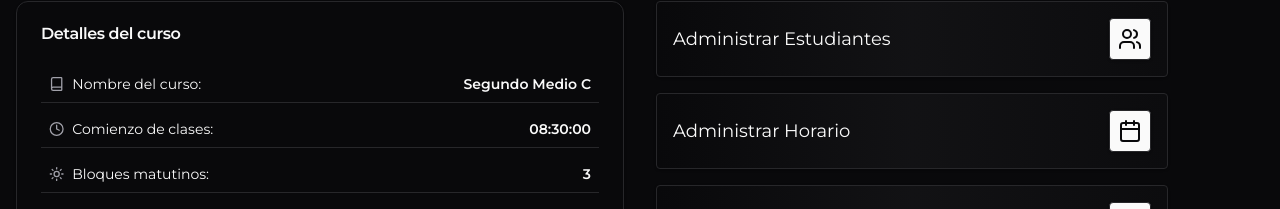
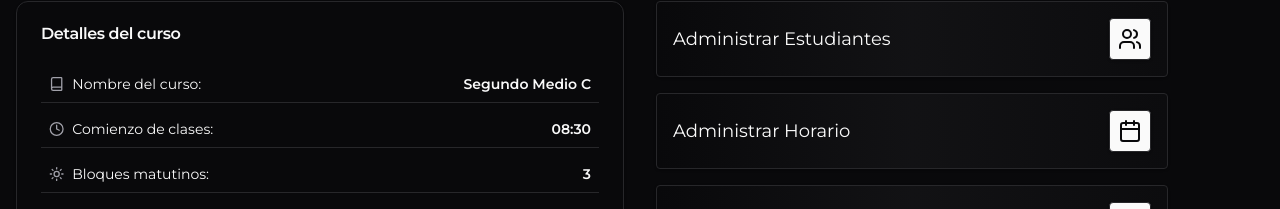
Before and after one commit to No-Country-simulation/s20-11-webapp, a React (Vite) app in the folder Frontend/eduPlanner/: page /courses/1 in a window 1280 px wide. Shown: the part 181-390 px from the top of the page. Built offline with nearby package versions, Linux system fonts and the light colour scheme; a web font is replaced by a local one.

Commit message:
Refactor course details and schedule components to utilize new formatTime utility function from separate file

```diff
--- a/Frontend/eduPlanner/src/features/courses/routes/course-details.jsx
+++ b/Frontend/eduPlanner/src/features/courses/routes/course-details.jsx
@@ -23,6 +23,7 @@ import {
 } from "lucide-react";
 import { Link, useLoaderData } from "react-router-dom";
 import { courseService } from "../services/course.service.js";
+import { formatTime } from "../utils/time.js";
 import { formatClassDays } from "../utils/weekdays.js";
 export async function courseDetailsLoader({ params }) {
   const courseId = params.courseId;
@@ -59,7 +60,6 @@ export default function CourseDetails() {
   return (
     <div>
       <TitleBar title={courseDetails.name} />
-
       <Spacer size="3xs" />
       <div className="grid grid-cols-1 lg:grid-cols-4 gap-8">
         <CourseDetailsCard courseDetails={courseDetails} />
@@ -108,7 +108,7 @@ function CourseDetailsCard({ courseDetails }) {
         />
         <DetailsCard
           label="Comienzo de clases"
-          value={courseDetails.classStartTime}
+          value={formatTime(courseDetails.classStartTime)}
           Icon={Clock}
         />
         <DetailsCard
--- a/Frontend/eduPlanner/src/features/courses/routes/course-schedule.jsx
+++ b/Frontend/eduPlanner/src/features/courses/routes/course-schedule.jsx
@@ -9,6 +9,7 @@ import { Pizza } from "lucide-react";
 import { useLoaderData } from "react-router-dom";
 import { TitleBar } from "../../../Components/title-bar.jsx";
 import { courseService } from "../services/course.service.js";
+import { formatTime } from "../utils/time.js";
 import { WEEKDAY_TRANSLATIONS } from "../utils/weekdays.js";
 export async function courseScheduleLoader({ params }) {
   const courseId = params.courseId;
@@ -148,7 +149,3 @@ function DayScheduleCard({ name, day }) {
     </div>
   );
 }
-
-function formatTime(time) {
-  return time.substring(0, 5);
-}
--- /dev/null
+++ b/Frontend/eduPlanner/src/features/courses/utils/time.js
@@ -0,0 +1,3 @@
+export function formatTime(time) {
+  return time.substring(0, 5);
+}
```
